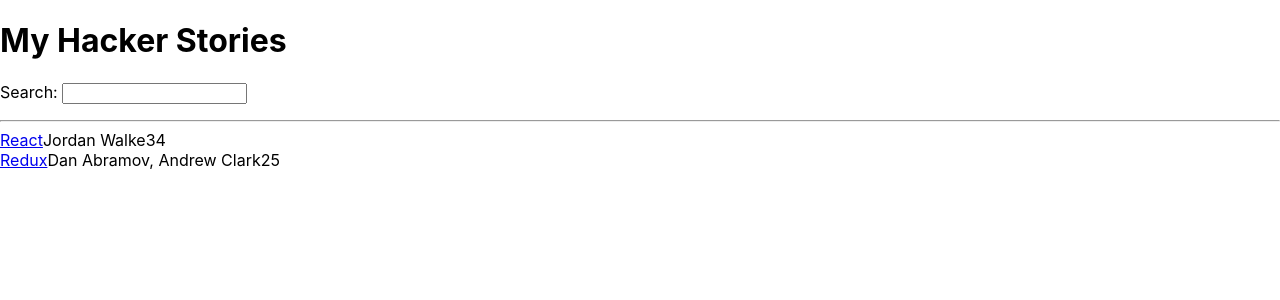
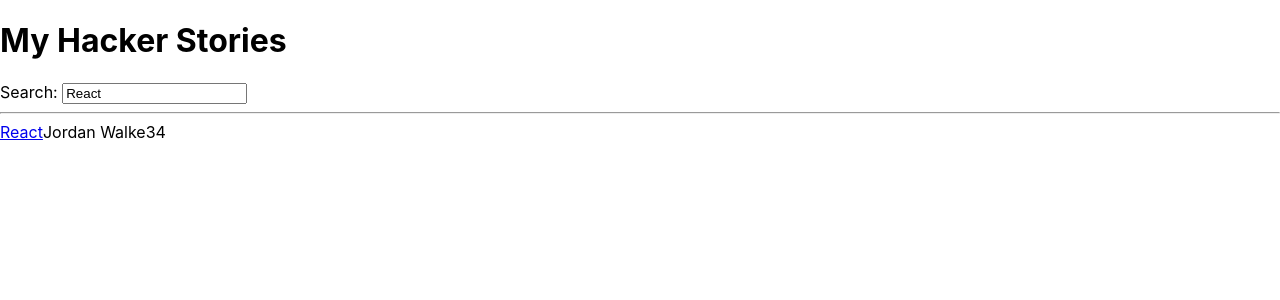
Before and after one commit to ik87/hacker-stories, a React (Create React App) app: page / in a window 1280 px wide. Shown: the top 300 px of the page. Built offline with nearby package versions, Linux system fonts and the light colour scheme.

Commit message:
(48) React Controlled Components

```diff
--- a/src/App.js
+++ b/src/App.js
@@ -20,7 +20,7 @@
         <div>
             <h1>My Hacker Stories</h1>
             <label htmlFor="search">Search: </label>
-            <input id="search" type="text" onChange={props.onSearch}/>
+            <input id="search"  type="text" value={props.search} onChange={props.onSearch}/>
         </div>
     )
 }
@@ -53,7 +53,7 @@
         }
     ];
 
-    const [searchTerm, setSearchTerm] = React.useState('');
+    const [searchTerm, setSearchTerm] = React.useState('React');
 
     const handleChange = event => {
         setSearchTerm(event.target.value)
@@ -69,8 +69,7 @@
 
     return (
         <div>
-            <Search onSearch={handleChange} />
-            <p>{searchTerm}</p>
+            <Search search={searchTerm} onSearch={handleChange} />
             <hr/>
             <List list={searchedStories}/>
 
```
Also changed, not shown: 1 other file (tests, documents, lock files or other folders).
